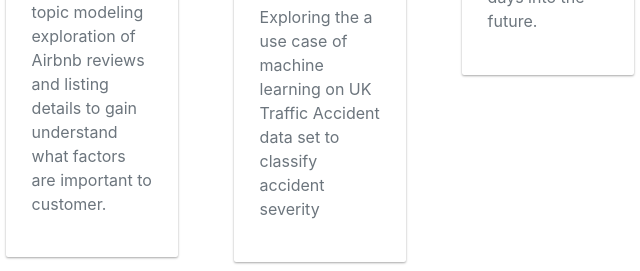
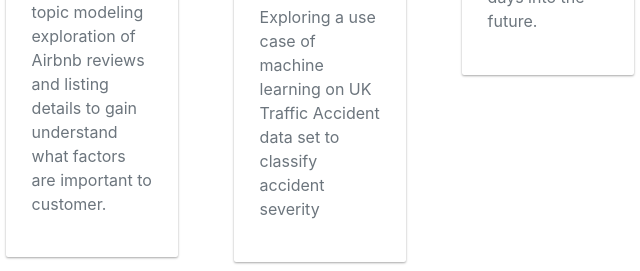
Before and after one commit to kclt/kclt.github.io, a plain HTML site: page index.html in a window 1280 px wide. Shown: the part 1424-1695 px from the top of the page, 570-1210 px from the left. Drawn offline with nearby package versions, Linux system fonts and the light colour scheme; a web font is replaced by a local one.

Commit message:
add financial risk and fix typo

```diff
--- a/index.html
+++ b/index.html
@@ -126,7 +126,7 @@
                                         <article class="card__article">
                                             <h4><a href="https://github.com/kclt/UK-Traffic-Accidents-Project/blob/master/README.md">UK Traffic Accidents - Machine Learning</a></h4>
 
-                                            <p>Exploring the a use case of machine learning on UK Traffic Accident data set to classify accident severity</p>
+                                            <p>Exploring a use case of machine learning on UK Traffic Accident data set to classify accident severity</p>
                                         </article>
                                     </div>
 
```
